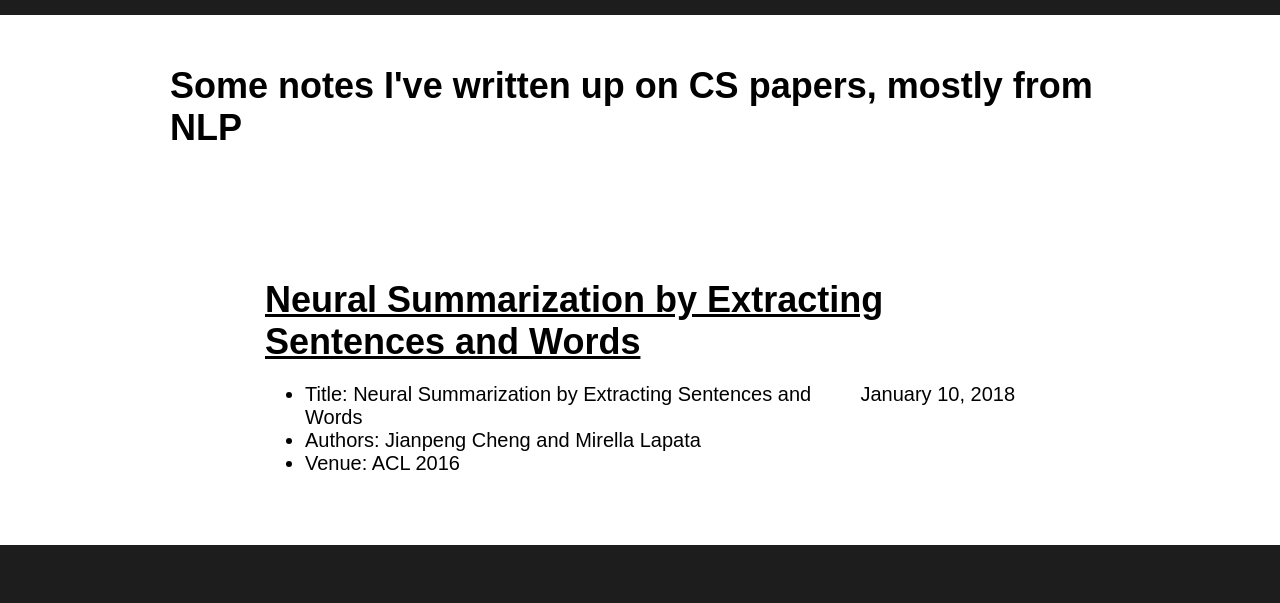
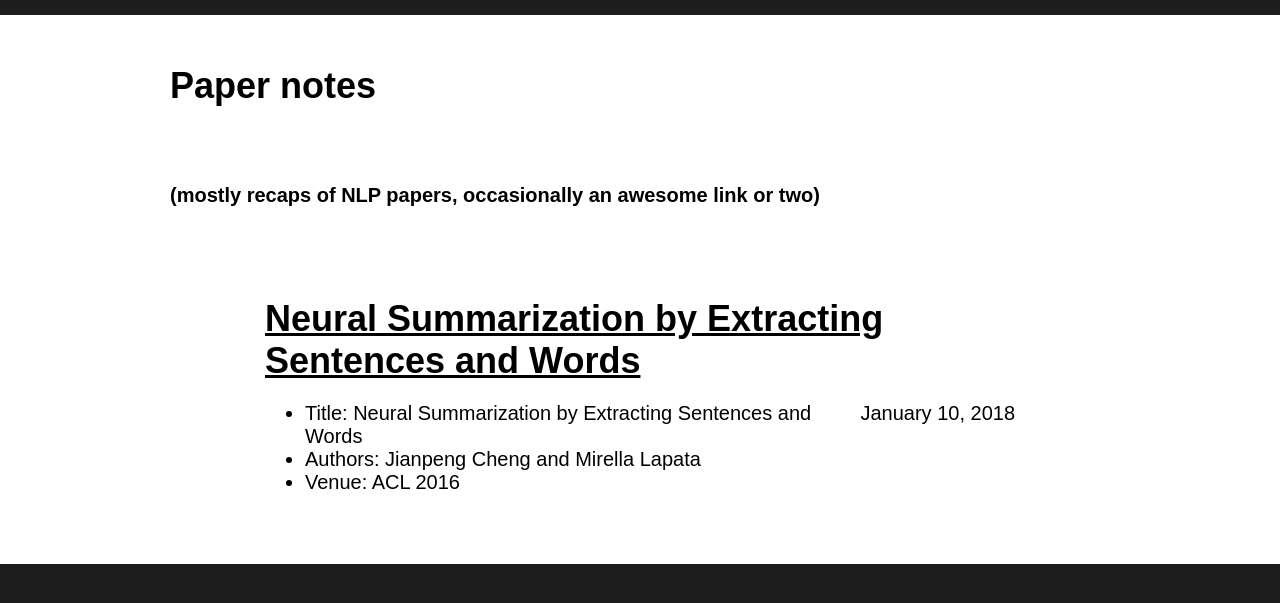
Before and after one commit to AbeHandler/AbeHandler.github.io, a Jekyll site: the page built from blog.md, in a window 1280 px wide. Shown: the top 603 px of the page. Built offline with Jekyll 4.4.1, drawn with Linux system fonts in a browser that asks for light colours.

```diff
--- a/blog.md
+++ b/blog.md
@@ -4,7 +4,8 @@ title: Blog
 navigation_weight: 2
 ---
 <div class="container">
-	<h3 class="spacing">Some notes I've written up on CS papers, mostly from NLP</h3>
+	<h3 class="spacing">Paper notes</h3>
+	<h4> (mostly recaps of NLP papers, occasionally an awesome link or two) </h4>
 	<div class="blog-posts">
 		{% for post in site.posts %}
 			<div class="blog-post spacing">
```
Also changed, not shown: _posts/2018-01-09-neural-summarization-by-extracting-sentences-and-words.markdown (+13 -5 lines).
